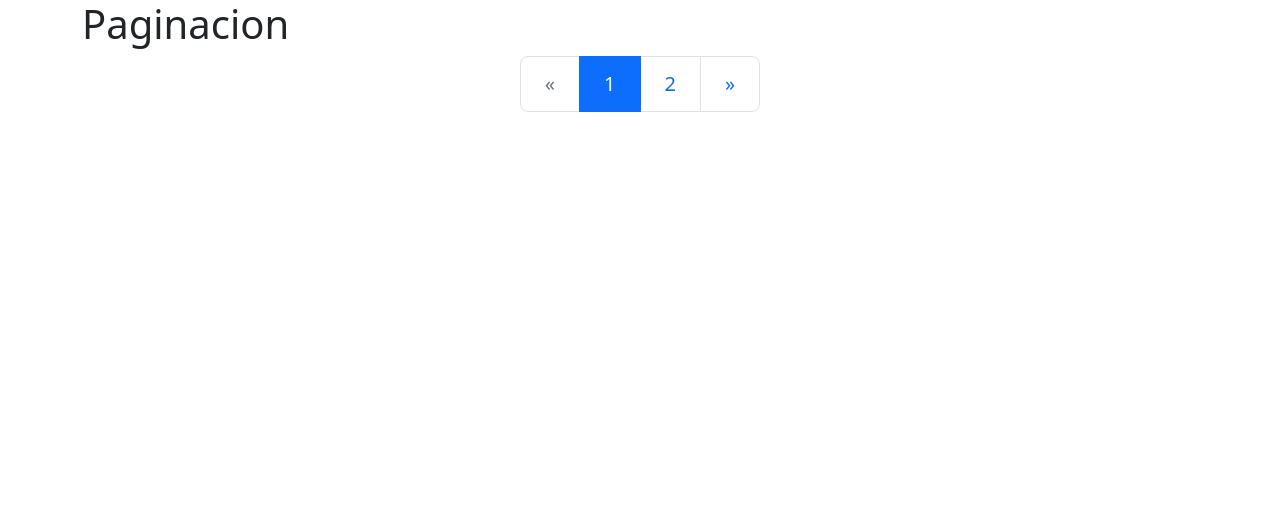
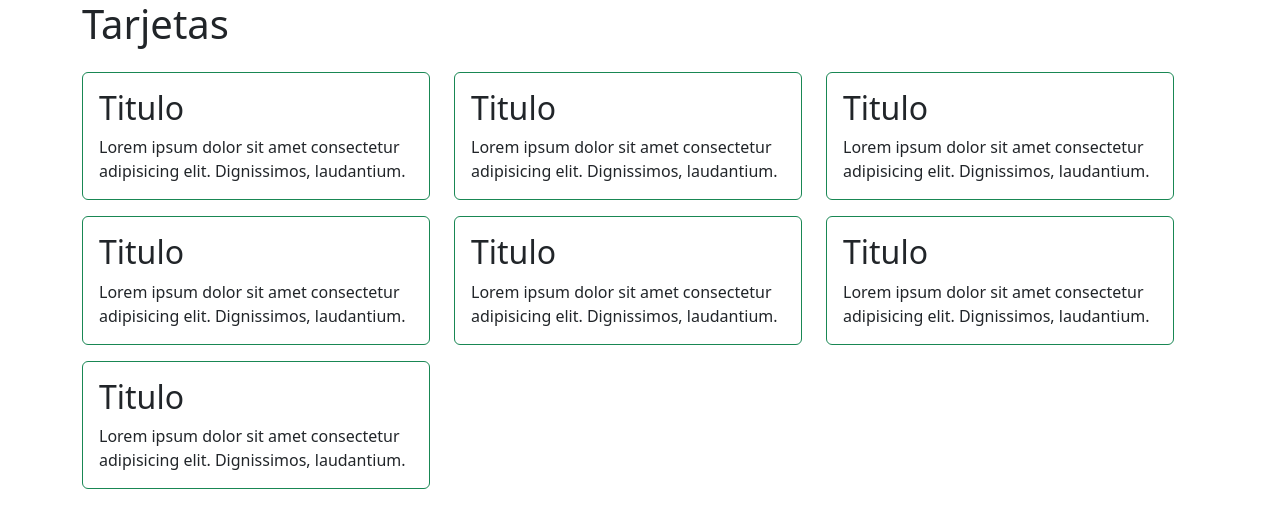
Before and after one commit to Daniel-Sanchez-111/CSS, a PHP site: page / in a window 1280 px wide. Shown: the top 528 px of the page. Run offline with PHP 8.4, Linux system fonts and the light colour scheme.

Commit message:
grupo de tarjetas

```diff
--- a/index.php
+++ b/index.php
@@ -21,30 +21,83 @@
 </head>
 
 <body>
-    <!-- PAGINACION -->
+    <!-- Grupo de tarjetas -->
     <div class="container">
         <div class="row row-cols-1">
-            <h1>Paginacion</h1>
-            <nav>
-                <ul class="pagination pagination-lg justify-content-center">
-                    <li class="page-item disabled" disabled><a href="" class="page-link" aria-disabled>
-                            <span aria-hidden="true">&laquo</span>
-                        </a>
-                    </li>
-                    <li class="page-item active"><a href="" class="page-link">
-                            1
-                        </a>
-                    </li>
-                    <li class="page-item"><a href="" class="page-link">
-                            2
-                        </a>
-                    </li>
-                    <li class="page-item"><a href="" class="page-link">
-                            <span aria-hidden="true">&raquo</span>
-                        </a>
-                    </li>
-                </ul>
-            </nav>
+            <h1>Tarjetas</h1>
+            <div class="row row-cols-3 row-cols-auto">
+
+                <div class="col mt-3">
+                    <div class="card border-success">
+                        <div class="card-body ">
+                            <h2 class="card-title">Titulo</h2>
+                            <p class="card-text">Lorem ipsum dolor sit amet consectetur adipisicing elit. Dignissimos, laudantium.</p>
+
+                        </div>
+                    </div>
+                </div>
+
+                <div class="col mt-3">
+                    <div class="card border-success">
+                        <div class="card-body ">
+                            <h2 class="card-title">Titulo</h2>
+                            <p class="card-text">Lorem ipsum dolor sit amet consectetur adipisicing elit. Dignissimos, laudantium.</p>
+
+                        </div>
+                    </div>
+                </div>
+
+                <div class="col mt-3">
+                    <div class="card border-success">
+                        <div class="card-body ">
+                            <h2 class="card-title">Titulo</h2>
+                            <p class="card-text">Lorem ipsum dolor sit amet consectetur adipisicing elit. Dignissimos, laudantium.</p>
+
+                        </div>
+                    </div>
+                </div>
+
+                <div class="col mt-3">
+                    <div class="card border-success">
+                        <div class="card-body ">
+                            <h2 class="card-title">Titulo</h2>
+                            <p class="card-text">Lorem ipsum dolor sit amet consectetur adipisicing elit. Dignissimos, laudantium.</p>
+
+                        </div>
+                    </div>
+                </div>
+
+                <div class="col mt-3">
+                    <div class="card border-success">
+                        <div class="card-body ">
+                            <h2 class="card-title">Titulo</h2>
+                            <p class="card-text">Lorem ipsum dolor sit amet consectetur adipisicing elit. Dignissimos, laudantium.</p>
+
+                        </div>
+                    </div>
+                </div>
+
+                <div class="col mt-3">
+                    <div class="card border-success">
+                        <div class="card-body ">
+                            <h2 class="card-title">Titulo</h2>
+                            <p class="card-text">Lorem ipsum dolor sit amet consectetur adipisicing elit. Dignissimos, laudantium.</p>
+
+                        </div>
+                    </div>
+                </div>
+
+                <div class="col mt-3">
+                    <div class="card border-success">
+                        <div class="card-body ">
+                            <h2 class="card-title">Titulo</h2>
+                            <p class="card-text">Lorem ipsum dolor sit amet consectetur adipisicing elit. Dignissimos, laudantium.</p>
+
+                        </div>
+                    </div>
+                </div>
+
+            </div>
         </div>
     </div>
     <?php include_once('layout/scripts.template.php'); ?>
```
